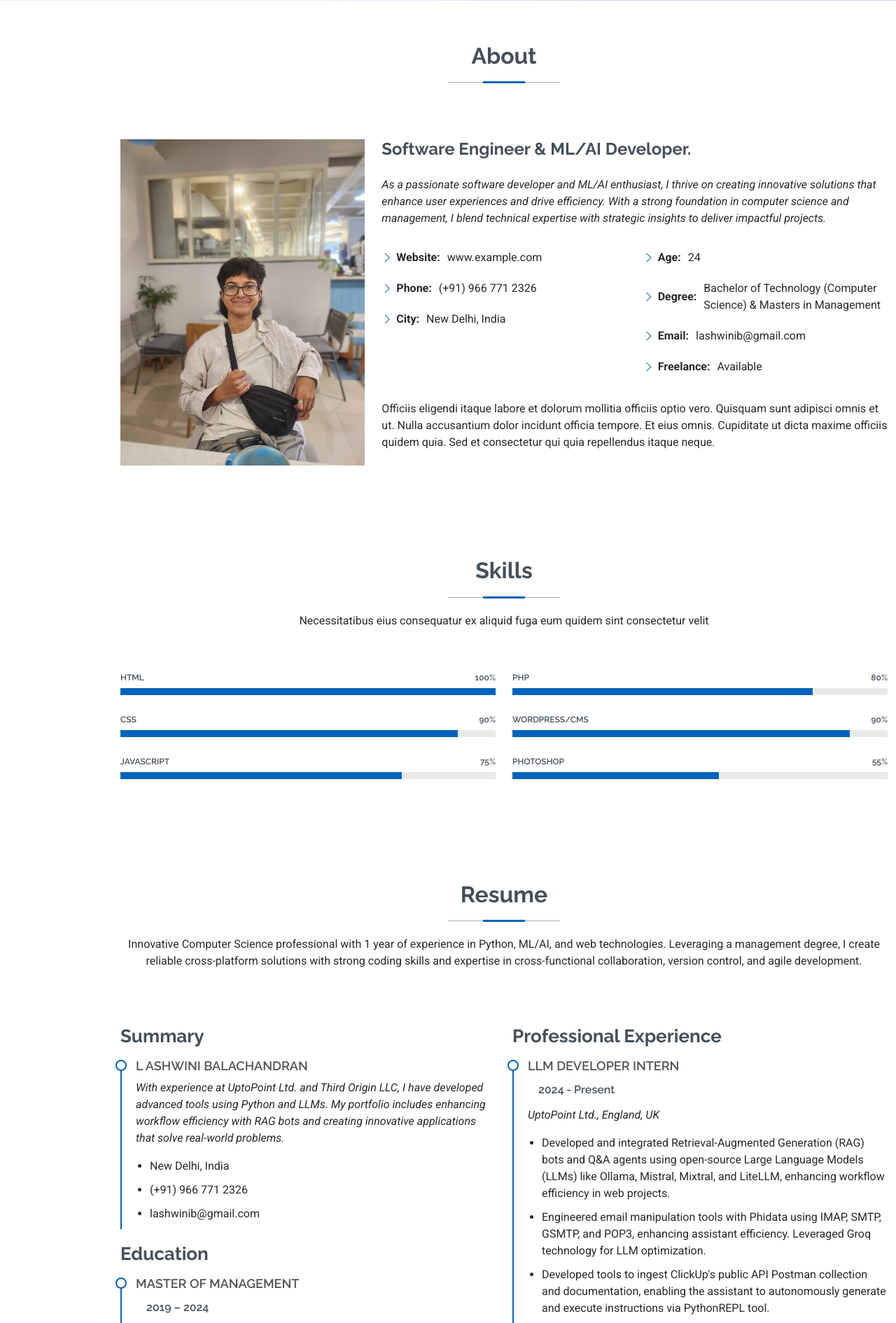
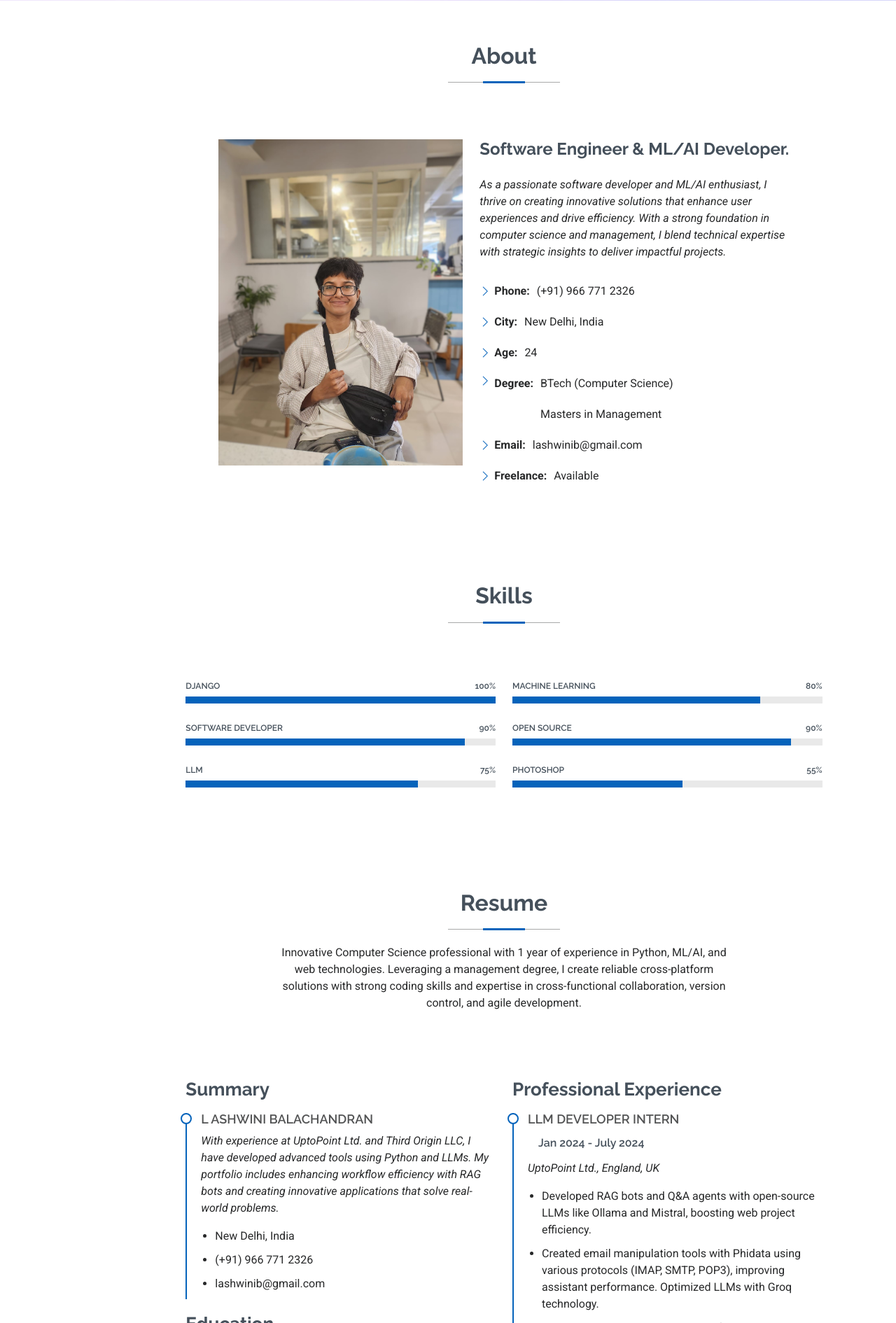
Before and after one commit to chickenleaf/portfolio, a Django app: page / in a window 1280 px wide. Shown: the part 799-2689 px from the top of the page at 70% size. Run offline with Django 5.2, Linux system fonts and the light colour scheme; some libraries are stand-ins or nearby versions.

Commit message:
fixed till projects

```diff
--- a/website/static/css/main.css
+++ b/website/static/css/main.css
@@ -472,6 +472,7 @@ section,
   text-align: center;
   padding-bottom: 60px;
   position: relative;
+  width: 60%;
 }
 
 .section-title h2 {
@@ -508,9 +509,6 @@ section,
   margin: auto;
 }
 
-.section-title p {
-  margin-bottom: 0;
-}
 
 /*--------------------------------------------------------------
 # Hero Section
@@ -700,6 +698,7 @@ section,
 /*--------------------------------------------------------------
 # Resume Section
 --------------------------------------------------------------*/
+
 .resume .resume-title {
   color: var(--heading-color);
   font-size: 26px;
--- a/website/templates/home.html
+++ b/website/templates/landing.html
@@ -78,7 +78,8 @@
         </div>
       </div>
 
-    </section><!-- /Hero Section -->
+    </section>
+    <!-- /Hero Section -->
 
     <!-- About Section -->
     <section id="about" class="about section">
@@ -86,7 +87,8 @@
       <!-- Section Title -->
       <div class="container section-title" data-aos="fade-up">
         <h2>About</h2>
-      </div><!-- End Section Title -->
+      </div>
+      <!-- End Section Title -->
 
       <div class="container" data-aos="fade-up" data-aos-delay="100">
 
@@ -94,38 +96,40 @@
           <div class="col-lg-4">
             <img src="{% static 'img/profile-img.jpg' %}" class="img-fluid" alt="">
           </div>
-          <div class="col-lg-8 content">
+          <div class="col-lg-5 content">
             <h2>Software Engineer &amp; ML/AI Developer.</h2>
             <p class="fst-italic py-3">
               As a passionate software developer and ML/AI enthusiast, I thrive on creating innovative solutions that enhance user experiences and drive efficiency. With a strong foundation in computer science and management, I blend technical expertise with strategic insights to deliver impactful projects.
             </p>
             <div class="row">
-              <div class="col-lg-6">
+              <div class="col-lg-8">
                 <ul>
-                  <li><i class="bi bi-chevron-right"></i> <strong>Website:</strong> <span>www.example.com</span></li>
                   <li><i class="bi bi-chevron-right"></i> <strong>Phone:</strong> <span>(+91) 966 771 2326</span></li>
                   <li><i class="bi bi-chevron-right"></i> <strong>City:</strong> <span>New Delhi, India</span></li>
-                </ul>
-              </div>
-              <div class="col-lg-6">
-                <ul>
                   <li><i class="bi bi-chevron-right"></i> <strong>Age:</strong> <span>24</span></li>
-                  <li><i class="bi bi-chevron-right"></i> <strong>Degree:</strong> <span>Bachelor of Technology (Computer Science) &amp; Masters in Management</span></li>
+
+                  <li>
+                    <div class="d-flex ">
+                        <i class="bi bi-chevron-right "></i><strong>Degree:</strong>
+                        <div >
+                            <ul class="list-unstyled mb-0 p-0">
+                                <li>BTech (Computer Science)</li>
+                                <li class= "mb-0 p-0">Masters in Management</li>
+                            </ul>
+                        </div>
+                    </div>
+                  </li>
+
                   <li><i class="bi bi-chevron-right"></i> <strong>Email:</strong> <span>lashwinib@gmail.com</span></li>
                   <li><i class="bi bi-chevron-right"></i> <strong>Freelance:</strong> <span>Available</span></li>
                 </ul>
               </div>
             </div>
-            <p class="py-3">
-              Officiis eligendi itaque labore et dolorum mollitia officiis optio vero. Quisquam sunt adipisci omnis et ut. Nulla accusantium dolor incidunt officia tempore. Et eius omnis.
-              Cupiditate ut dicta maxime officiis quidem quia. Sed et consectetur qui quia repellendus itaque neque.
-            </p>
           </div>
         </div>
-
       </div>
-
-    </section><!-- /About Section -->
+    </section>
+    <!-- /About Section -->
 
     <!-- Skills Section -->
     <section id="skills" class="skills section">
@@ -133,31 +137,30 @@
       <!-- Section Title -->
       <div class="container section-title" data-aos="fade-up">
         <h2>Skills</h2>
-        <p>Necessitatibus eius consequatur ex aliquid fuga eum quidem sint consectetur velit</p>
       </div><!-- End Section Title -->
 
       <div class="container" data-aos="fade-up" data-aos-delay="100">
 
-        <div class="row skills-content skills-animation">
+        <div class="row skills-content skills-animation justify-content-center">
 
-          <div class="col-lg-6">
+          <div class="col-lg-5">
 
             <div class="progress">
-              <span class="skill"><span>HTML</span> <i class="val">100%</i></span>
+              <span class="skill"><span>Django</span> <i class="val">100%</i></span>
               <div class="progress-bar-wrap">
                 <div class="progress-bar" role="progressbar" aria-valuenow="100" aria-valuemin="0" aria-valuemax="100"></div>
               </div>
             </div><!-- End Skills Item -->
 
             <div class="progress">
-              <span class="skill"><span>CSS</span> <i class="val">90%</i></span>
+              <span class="skill"><span>Software Developer</span> <i class="val">90%</i></span>
               <div class="progress-bar-wrap">
                 <div class="progress-bar" role="progressbar" aria-valuenow="90" aria-valuemin="0" aria-valuemax="100"></div>
               </div>
             </div><!-- End Skills Item -->
 
             <div class="progress">
-              <span class="skill"><span>JavaScript</span> <i class="val">75%</i></span>
+              <span class="skill"><span>LLM</span> <i class="val">75%</i></span>
               <div class="progress-bar-wrap">
                 <div class="progress-bar" role="progressbar" aria-valuenow="75" aria-valuemin="0" aria-valuemax="100"></div>
               </div>
@@ -165,17 +168,17 @@
 
           </div>
 
-          <div class="col-lg-6">
+          <div class="col-lg-5">
 
             <div class="progress">
-              <span class="skill"><span>PHP</span> <i class="val">80%</i></span>
+              <span class="skill"><span>Machine Learning</span> <i class="val">80%</i></span>
               <div class="progress-bar-wrap">
                 <div class="progress-bar" role="progressbar" aria-valuenow="80" aria-valuemin="0" aria-valuemax="100"></div>
               </div>
             </div><!-- End Skills Item -->
 
             <div class="progress">
-              <span class="skill"><span>WordPress/CMS</span> <i class="val">90%</i></span>
+              <span class="skill"><span>Open Source</span> <i class="val">90%</i></span>
               <div class="progress-bar-wrap">
                 <div class="progress-bar" role="progressbar" aria-valuenow="90" aria-valuemin="0" aria-valuemax="100"></div>
               </div>
@@ -200,16 +203,16 @@
     <section id="resume" class="resume section">
 
       <!-- Section Title -->
-      <div class="container section-title" data-aos="fade-up">
+      <div class="container section-title " data-aos="fade-up">
         <h2>Resume</h2>
-        <p>Innovative Computer Science professional with 1 year of experience in Python, ML/AI, and web technologies. Leveraging a management degree, I create reliable cross-platform solutions with strong coding skills and expertise in cross-functional collaboration, version control, and agile development.</p>
+        <p >Innovative Computer Science professional with 1 year of experience in Python, ML/AI, and web technologies. Leveraging a management degree, I create reliable cross-platform solutions with strong coding skills and expertise in cross-functional collaboration, version control, and agile development.</p>
       </div><!-- End Section Title -->
 
       <div class="container">
 
-        <div class="row">
+        <div class="row justify-content-center">
 
-          <div class="col-lg-6" data-aos="fade-up" data-aos-delay="100">
+          <div class="col-lg-5" data-aos="fade-up" data-aos-delay="100">
             <h3 class="resume-title">Summary</h3>
 
             <div class="resume-item pb-0">
@@ -239,43 +242,41 @@
 
           </div>
 
-          <div class="col-lg-6" data-aos="fade-up" data-aos-delay="200">
+          <div class="col-lg-5" data-aos="fade-up" data-aos-delay="200">
             <h3 class="resume-title">Professional Experience</h3>
             <div class="resume-item">
               <h4>LLM Developer Intern</h4>
-              <h5>2024 - Present</h5>
+              <h5>Jan 2024 - July 2024</h5>
               <p><em>UptoPoint Ltd., England, UK</em></p><ul>
-                <li>Developed and integrated Retrieval-Augmented Generation (RAG) bots and Q&amp;A agents using open-source Large Language Models (LLMs) like Ollama, Mistral, Mixtral, and LiteLLM, enhancing workflow efficiency in web projects.
+                <li>Developed RAG bots and Q&ampA agents with open-source LLMs like Ollama and Mistral, boosting web project efficiency.
                   </li>
-                <li>Engineered email manipulation tools with Phidata using IMAP, SMTP, GSMTP, and POP3, enhancing assistant efficiency. Leveraged Groq technology for LLM optimization.
+                <li>Created email manipulation tools with Phidata using various protocols (IMAP, SMTP, POP3), improving assistant performance. Optimized LLMs with Groq technology.
                   </li>
-                <li>Developed tools to ingest ClickUp's public API Postman collection and documentation, enabling the assistant to autonomously generate and execute instructions via PythonREPL tool.
+                <li>Built tools to process ClickUp's API for automated Python instruction execution.
                   </li>
-                <li>Built a client website, implementing RAG chatbot/voice bot (vapiAI) for enhanced user interaction. Integrated LLMs for email, calendar, and other plugins using Python libraries (SMTP, POP3, GSMTP). Managed Vector DB with Redis, FAISS, and Qdrant using Tailscale client and Docker for optimized data handling in RAG.
+                <li>Designed a client website with RAG chatbot/voice bot integration, enhancing user interaction. Managed data with Redis, FAISS, and Qdrant using Docker and Tailscale.
                   </li>
-                <li>Proficient in Python, Docker, Tailscale, n8n, Flowise, and Phidata for project development and integration. Tested visual models (Moondream, LLAVA) and segmentation models (YOLO, SAM). Leveraged n8n and Flowise for workflow automation, optimizing project efficiency.
+                <li>Skilled in Python, Docker, Tailscale, and Phidata; Tested visual models (Moondream, LLAVA) and segmentation models (YOLO, SAM), and used n8n and Flowise for workflow automation.
                   </li>
               </ul>
             </div><!-- Edn Resume Item -->
 
             <div class="resume-item">
               <h4>Python Developer Intern</h4>
-              <h5>2023 – 2023</h5>
+              <h5>Jan 2023 – July 2023</h5>
               <p><em>ThirdOrigin LLC, North Carolina, USA</em></p>
               <ul>
-                <li>Served as a Python Developer at this dynamic startup, contributing to the development of technical software products and systems.
+                <li>Worked as a Python Developer at a startup, enhancing software products and systems.
                   </li>
-                <li>Engineered CRUD and REST API functions tailored for diverse database platforms, including InfluxDB, QuestDB, MySQL, CockroachDB, timeseriesDB, and Redis, with a focus on optimizing performance.
+                <li>Developed CRUD and REST APIs for databases like InfluxDB, QuestDB, MySQL, CockroachDB, timeseriesDB, and Redis, optimizing performance for large data sets.
                   </li>
-                <li>My codes adeptly performed functions on 10,000 or more data entries seamlessly using concurrent operations. Leveraged multithreading, Docker containers, CPU, time, and memory profiling and other tools to expedite data processing and enhance system responsiveness.
+                <li>Utilized multithreading and Docker for efficient data processing and system responsiveness.
                   </li>
-                <li>Implemented algorithmic-based asynchronous functions within the Python time module, to trigger task list generation and file delivery to users. This feature was integral to the system's core functionality, requiring robustness and efficiency to avoid server overload or crashes.
+                <li>Implemented asynchronous functions for task scheduling and file delivery, ensuring system stability.
                   </li>
-                <li>Conducted testing, profiling, and optimization of various libraries and their website to enhance data request handling efficiency.
+                <li>Tested, profiled, and optimized libraries and systems; documented code with Sphinx and managed projects with Atlassian/Jira, and collaborated using Amazon Workspace and Apache Guacamole..
                   </li>
-                <li>Performed code documentation using Sphinx, utilized Atlassian/Jira software for project management and worked on Amazon Workspace and Apache Guacamole for collaboration
-                  </li>
-                <li>Demonstrated proficiency in Linux, extensively utilizing command line tools throughout thedevelopment process.
+                <li>Proficient in Linux and command-line tools for development.
                 </li>
               </ul>
             </div><!-- Edn Resume Item -->
@@ -311,7 +312,7 @@
           <div class="row gy-4 isotope-container" data-aos="fade-up" data-aos-delay="200">
 
             <div class="col-lg-4 col-md-6 portfolio-item isotope-item filter-app">
-              <img src="{% static 'img/masonry-portfolio/masonry-portfolio-1.jpg' %}" class="img-fluid" alt="">
+              <img src="{% static 'img/masonry-portfolio/native_flow.jpg' %}" class="img-fluid" alt="">
               <div class="portfolio-info">
                 <h4>NativeFlow</h4>
                 <p>Python, Transformers API, Langdetect Library, LLM, time-related operations</p>
@@ -321,27 +322,17 @@
             </div><!-- End Portfolio Item -->
 
             <div class="col-lg-4 col-md-6 portfolio-item isotope-item filter-product">
-              <img src="{% static 'img/masonry-portfolio/masonry-portfolio-2.jpg' %}" class="img-fluid" alt="">
+              <img src="{% static 'img/masonry-portfolio/titanic.jpg' %}" class="img-fluid" alt="">
               <div class="portfolio-info">
-                <h4>Product 1</h4>
-                <p>Lorem ipsum, dolor sit</p>
+                <h4>TitanicProblem</h4>
+                <p>Jupyter Notebook, Python</p>
                 <a href="{% static 'img/masonry-portfolio/masonry-portfolio-2.jpg' %}" title="Product 1" data-gallery="portfolio-gallery-product" class="glightbox preview-link"><i class="bi bi-zoom-in"></i></a>
                 <a href="portfolio-details.html" title="More Details" class="details-link"><i class="bi bi-link-45deg"></i></a>
               </div>
             </div><!-- End Portfolio Item -->
 
-            <div class="col-lg-4 col-md-6 portfolio-item isotope-item filter-branding">
-              <img src="{% static 'img/masonry-portfolio/masonry-portfolio-3.jpg' %}" class="img-fluid" alt="">
-              <div class="portfolio-info">
-                <h4>Branding 1</h4>
-                <p>Lorem ipsum, dolor sit</p>
-                <a href="{% static 'img/masonry-portfolio/masonry-portfolio-3.jpg' %}" title="Branding 1" data-gallery="portfolio-gallery-branding" class="glightbox preview-link"><i class="bi bi-zoom-in"></i></a>
-                <a href="portfolio-details.html" title="More Details" class="details-link"><i class="bi bi-link-45deg"></i></a>
-              </div>
-            </div><!-- End Portfolio Item -->
-
             <div class="col-lg-4 col-md-6 portfolio-item isotope-item filter-app">
-              <img src="{% static 'img/masonry-portfolio/masonry-portfolio-4.jpg' %}" class="img-fluid" alt="">
+              <img src="{% static 'img/masonry-portfolio/tkinter.jpg' %}" class="img-fluid" alt="">
               <div class="portfolio-info">
                 <h4>Shop Management System</h4>
                 <p>Python, Tkinter</p>
@@ -350,28 +341,8 @@
               </div>
             </div><!-- End Portfolio Item -->
 
-            <div class="col-lg-4 col-md-6 portfolio-item isotope-item filter-product">
-              <img src="{% static 'img/masonry-portfolio/masonry-portfolio-5.jpg' %}" class="img-fluid" alt="">
-              <div class="portfolio-info">
-                <h4>Product 2</h4>
-                <p>Lorem ipsum, dolor sit</p>
-                <a href="{% static 'img/masonry-portfolio/masonry-portfolio-5.jpg' %}" title="Product 2" data-gallery="portfolio-gallery-product" class="glightbox preview-link"><i class="bi bi-zoom-in"></i></a>
-                <a href="portfolio-details.html" title="More Details" class="details-link"><i class="bi bi-link-45deg"></i></a>
-              </div>
-            </div><!-- End Portfolio Item -->
-
-            <div class="col-lg-4 col-md-6 portfolio-item isotope-item filter-branding">
-              <img src="{% static 'img/masonry-portfolio/masonry-portfolio-6.jpg' %}" class="img-fluid" alt="">
-              <div class="portfolio-info">
-                <h4>Branding 2</h4>
-                <p>Lorem ipsum, dolor sit</p>
-                <a href="{% static 'img/masonry-portfolio/masonry-portfolio-6.jpg' %}" title="Branding 2" data-gallery="portfolio-gallery-branding" class="glightbox preview-link"><i class="bi bi-zoom-in"></i></a>
-                <a href="portfolio-details.html" title="More Details" class="details-link"><i class="bi bi-link-45deg"></i></a>
-              </div>
-            </div><!-- End Portfolio Item -->
-
             <div class="col-lg-4 col-md-6 portfolio-item isotope-item filter-app">
-              <img src="{% static 'img/masonry-portfolio/masonry-portfolio-7.jpg' %}" class="img-fluid" alt="">
+              <img src="{% static 'img/masonry-portfolio/detective-dribble.jpg' %}" class="img-fluid" alt="">
               <div class="portfolio-info">
                 <h4>DetectiveDribble</h4>
                 <p>Python, OpenCV, NumPy</p>
@@ -380,21 +351,31 @@
               </div>
             </div><!-- End Portfolio Item -->
 
-            <div class="col-lg-4 col-md-6 portfolio-item isotope-item filter-product">
-              <img src="{% static 'img/masonry-portfolio/masonry-portfolio-8.jpg' %}" class="img-fluid" alt="">
+            <div class="col-lg-4 col-md-6 portfolio-item isotope-item filter-app">
+              <img src="{% static 'img/masonry-portfolio/decorlyn.jpg' %}" class="img-fluid" alt="">
               <div class="portfolio-info">
-                <h4>Product 3</h4>
-                <p>Lorem ipsum, dolor sit</p>
-                <a href="{% static 'img/masonry-portfolio/masonry-portfolio-8.jpg' %}" title="Product 3" data-gallery="portfolio-gallery-product" class="glightbox preview-link"><i class="bi bi-zoom-in"></i></a>
+                <h4>decorlyn</h4>
+                <p>Flutter, Dart, ARCore, Firebase, OpenGL</p>
+                <a href="{% static 'img/masonry-portfolio/masonry-portfolio-7.jpg' %}" title="App 4" data-gallery="portfolio-gallery-app" class="glightbox preview-link"><i class="bi bi-zoom-in"></i></a>
                 <a href="portfolio-details.html" title="More Details" class="details-link"><i class="bi bi-link-45deg"></i></a>
               </div>
             </div><!-- End Portfolio Item -->
 
             <div class="col-lg-4 col-md-6 portfolio-item isotope-item filter-app">
-              <img src="{% static 'img/masonry-portfolio/masonry-portfolio-7.jpg' %}" class="img-fluid" alt="">
+              <img src="{% static 'img/masonry-portfolio/call-pilot.jpg' %}" class="img-fluid" alt="">
               <div class="portfolio-info">
-                <h4>decorlyn</h4>
-                <p>Flutter, Dart, ARCore, Firebase, OpenGL</p>
+                <h4>CallPilot</h4>
+                <p>Twilio Call Handling with Node.js</p>
+                <a href="{% static 'img/masonry-portfolio/masonry-portfolio-7.jpg' %}" title="App 4" data-gallery="portfolio-gallery-app" class="glightbox preview-link"><i class="bi bi-zoom-in"></i></a>
+                <a href="portfolio-details.html" title="More Details" class="details-link"><i class="bi bi-link-45deg"></i></a>
+              </div>
+            </div><!-- End Portfolio Item -->
+
+            <div class="col-lg-4 col-md-6 portfolio-item isotope-item filter-app">
+              <img src="{% static 'img/masonry-portfolio/api.jpg' %}" class="img-fluid" alt="">
+              <div class="portfolio-info">
+                <h4>ContactCentral</h4>
+                <p>Express.js app for managing contacts via CRM API or MySQL</p>
                 <a href="{% static 'img/masonry-portfolio/masonry-portfolio-7.jpg' %}" title="App 4" data-gallery="portfolio-gallery-app" class="glightbox preview-link"><i class="bi bi-zoom-in"></i></a>
                 <a href="portfolio-details.html" title="More Details" class="details-link"><i class="bi bi-link-45deg"></i></a>
               </div>
--- a/website/urls.py
+++ b/website/urls.py
@@ -2,5 +2,5 @@ from django.urls import path
 from . import views
 
 urlpatterns = [
-    path('', views.home, name='home'),
+    path('', views.landing, name='landing'),
 ]
--- a/website/views.py
+++ b/website/views.py
@@ -1,5 +1,5 @@
 from django.shortcuts import render
 
 # Create your views here.
-def home(request):
-    return render(request, 'home.html')
+def landing(request):
+    return render(request, 'landing.html')
```
Also changed, not shown: website/static/img/masonry-portfolio/api.jpg (added), website/static/img/masonry-portfolio/call-pilot.jpg (added), website/static/img/masonry-portfolio/decorlyn.jpg (added), website/static/img/masonry-portfolio/detective-dribble.jpg (added), website/static/img/masonry-portfolio/masonry-portfolio-1.jpg (deleted), website/static/img/masonry-portfolio/masonry-portfolio-2.jpg (deleted), website/static/img/masonry-portfolio/masonry-portfolio-3.jpg (deleted), website/static/img/masonry-portfolio/masonry-portfolio-4.jpg (deleted), website/static/img/masonry-portfolio/masonry-portfolio-5.jpg (deleted), website/static/img/masonry-portfolio/masonry-portfolio-6.jpg (deleted), website/static/img/masonry-portfolio/masonry-portfolio-7.jpg (deleted), website/static/img/masonry-portfolio/masonry-portfolio-8.jpg (deleted), website/static/img/masonry-portfolio/masonry-portfolio-9.jpg (deleted), website/static/img/masonry-portfolio/native_flow.jpg (added), 2 more files.
